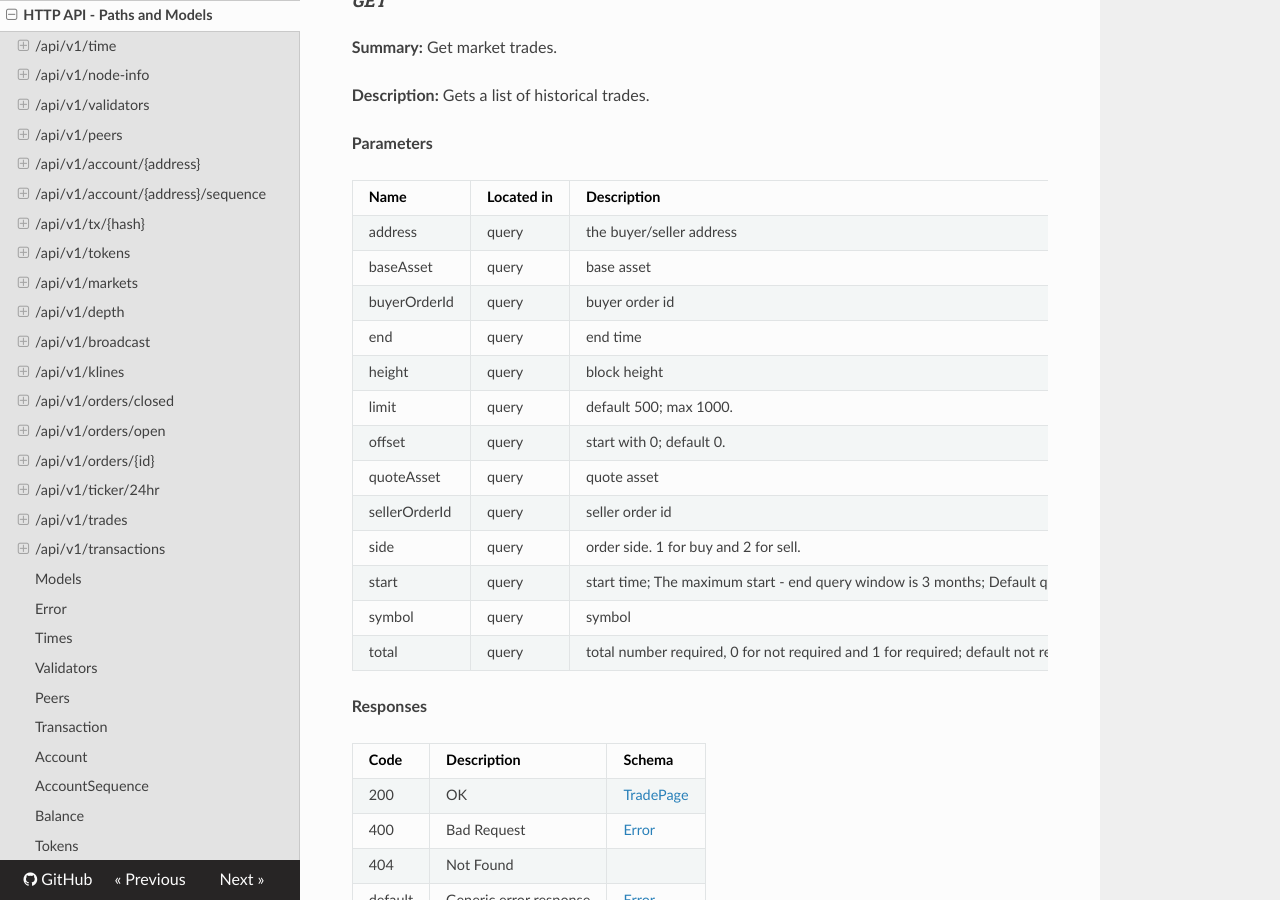
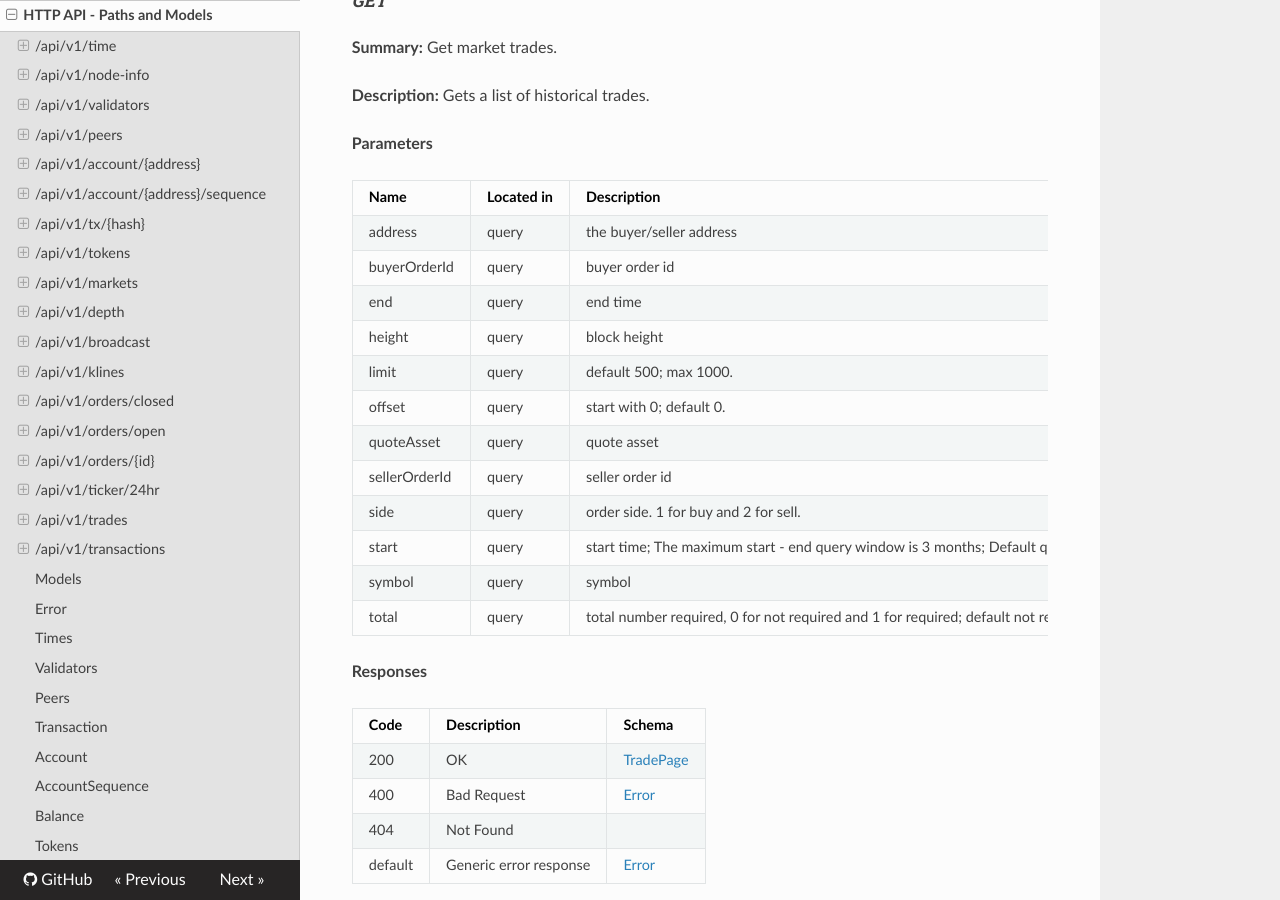
Before and after one commit to yash-sharma1/docs-site, an MkDocs documentation site: the page built from docs/api-reference/dex-api/paths.md, in a window 1280 px wide and 900 px high, scrolled down 11672 px. Built offline with MkDocs 1.6.1, drawn with Linux system fonts in a browser that asks for light colours; nearby versions of some CDN libraries.

Commit message:
make build

```diff
--- a/docs/api-reference/dex-api/paths.md
+++ b/docs/api-reference/dex-api/paths.md
@@ -443,7 +443,6 @@ The given _limit_ must be one of the allowed limits below.
 | Name | Located in | Description | Required | Schema |
 | ---- | ---------- | ----------- | -------- | ---- |
 | address | query | the buyer/seller address | No | string |
-| baseAsset | query | base asset | No | string |
 | buyerOrderId | query | buyer order id | No | string |
 | end | query | end time | No | long |
 | height | query | block height | No | long |
```
